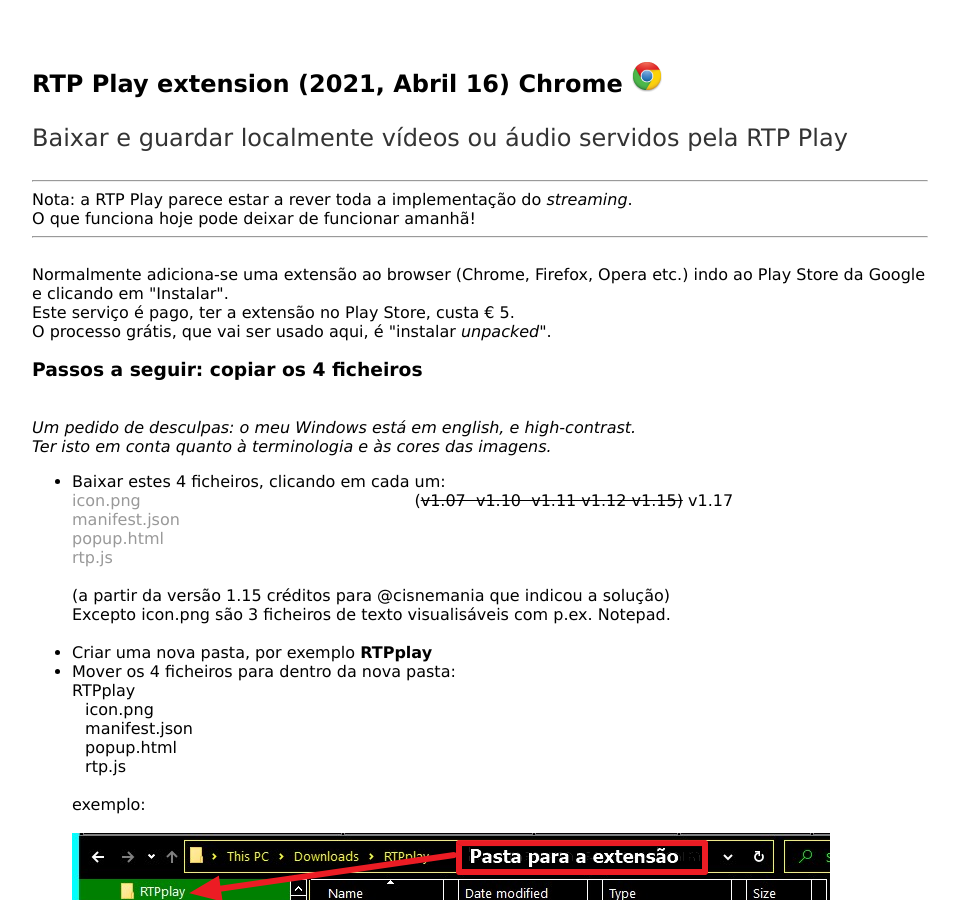
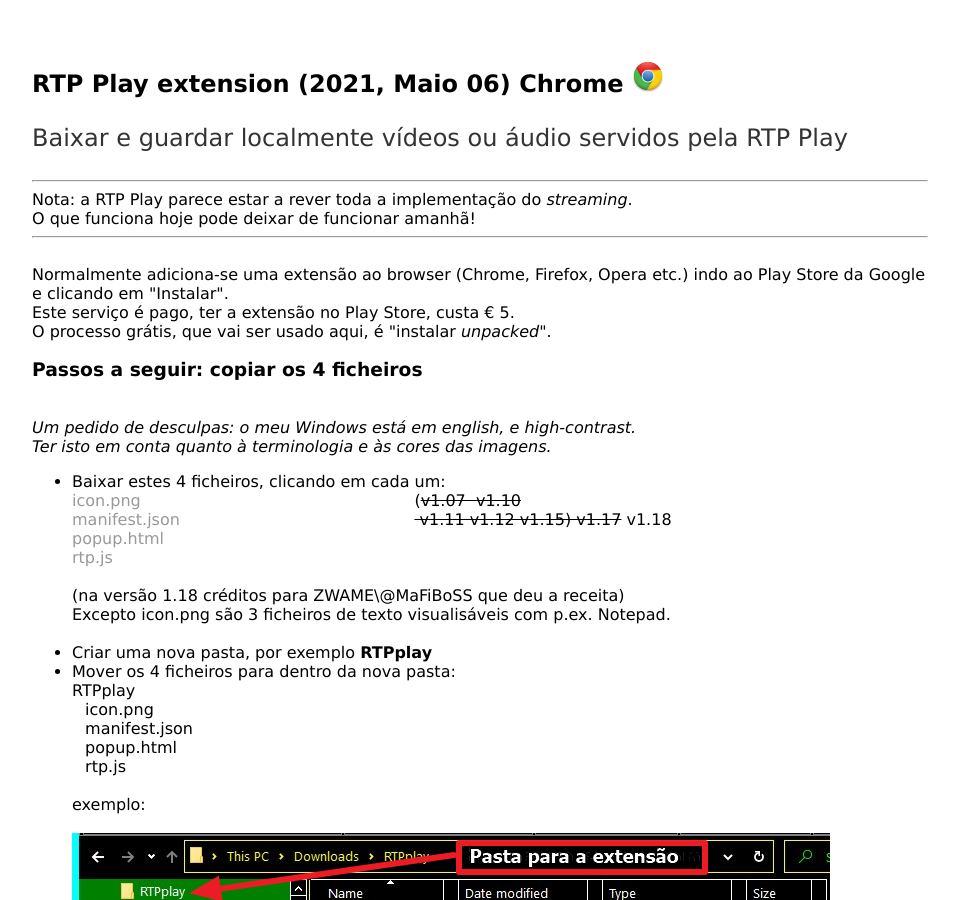
Before and after one commit to rtpplay/recursos.github.io, a Jekyll site: the page built from index_em_espera.html, in a window 1280 px wide and 900 px high. Shown: the whole window, without its empty margins (160-1119 px from the left). Built offline with Jekyll 4.4.1, drawn with Linux system fonts in a browser that asks for light colours; some of the changed text lies outside the part shown.

Commit message:
Update index_em_espera.html

```diff
--- a/index_em_espera.html
+++ b/index_em_espera.html
@@ -3,7 +3,7 @@
 title: RTP Play extension
 ---
 <div class="blurb">
-	<h2>RTP Play extension (2021, Abril 16) Chrome  <img src="files/chrome-icon.png"></h2>
+	<h2>RTP Play extension (2021, Maio 06) Chrome  <img src="files/chrome-icon.png"></h2>
 	<p>Baixar e guardar localmente vídeos ou áudio servidos pela RTP Play
 
 	</p>
@@ -32,9 +32,9 @@
 	<a href="files/manifest.json" download>manifest.json</a> <br>
 	<a href="files/popup.html" download>popup.html</a> <br>
 	<a href="files/rtp.js" download>rtp.js</a> <br></div>
-  <div style="width:50%; float:right;">(<s>v1.07 &nbsp;v1.10 &nbsp;v1.11&nbsp;v1.12&nbsp;v1.15)</s>&nbsp;v1.17</div>
+  <div style="width:50%; float:right;">(<s>v1.07 &nbsp;v1.10 &nbsp;v1.11&nbsp;v1.12&nbsp;v1.15)&nbsp;v1.17</s>&nbsp;v1.18</div>
 	 <div style="clear: both;"><br>
-		 (a partir da versão 1.15 créditos para @cisnemania que indicou a solução)<br>
+		 (na versão 1.18 créditos para ZWAME\@MaFiBoSS que deu a receita)<br>
 		 Excepto icon.png são 3 ficheiros de texto visualisáveis com p.ex. Notepad.<br></div>
 	 <br>
 </div>
@@ -84,6 +84,10 @@
 		<img src = "files/2021-02-22-uso.png">
 			<br><br>
 		</li>
+		<table border=2><tr><td>
+			Depois de clicar n "RTP capture" parece que nada aconteceu!
+			Mas de facto um comando foi copiado para o clipBorad.
+		</td></tr></table>
 		<hr>
 		<br><br>A extensão só funciona em links https://www.rtp.pt/play/etc.<br><br>
 			A partir da página "https://www.rtp.pt/play/programas",<br>
```
